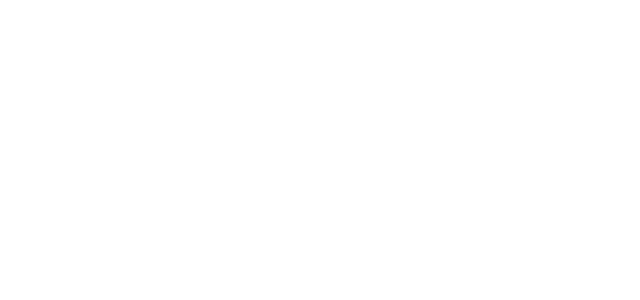
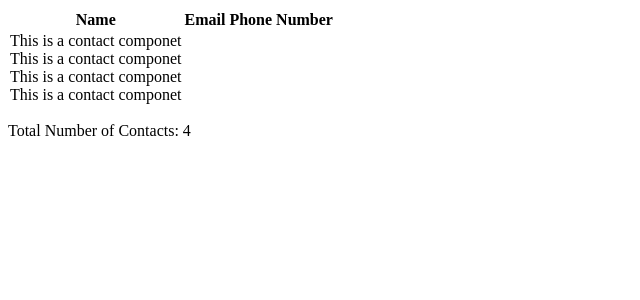
Before and after one commit to RobBerger/l03-FSWD1054, a React (Create React App) app: page / in a window 1280 px wide. Shown: the top 300 px of the page, without its empty margins (0-640 px from the left). Built offline with nearby package versions, Linux system fonts and the light colour scheme; the HTML template or start-up script is replaced by a standard one.

Commit message:
going through the lesson again

```diff
--- a/src/App.js
+++ b/src/App.js
@@ -4,9 +4,30 @@
 
 function App() {
   let contactList = contacts.map((contact, index) => {
-    return (<Contact contact={contact} />)
+    return (<Contact contact={contact}/>)
   })
+
+  return (
+    <div>
+      <table>
+        <thead>
+          <tr>
+            <th>Name</th>
+            <th>Email</th>
+            <th>Phone Number</th>
+          </tr>
+        </thead>
+        <tbody>
+          {contactList}
+        </tbody>
+      </table>
+      <div>
+        {contacts.length ?
+          <p>Total Number of Contacts: <span>{contacts.length}</span></p> :
+          <p>Sorry, no contacts found :(</p> }
+      </div>
+    </div>
+  )
 }
 
-
 export default App;
--- a/src/Contact.js
+++ b/src/Contact.js
@@ -1,11 +1,5 @@
 function Contact(props) {
-    return (
-      <tr>
-        <td>{props.contact.first_name} {props.contact.last_name}</td>
-        <td><a href={`mailto:${props.contact.email}`}>{props.contact.email}</a></td>
-        <td>{props.contact.phone}</td>
-      </tr>
-    )
+  return (<div>This is a contact componet</div>)
   }
 
   export default Contact
```
